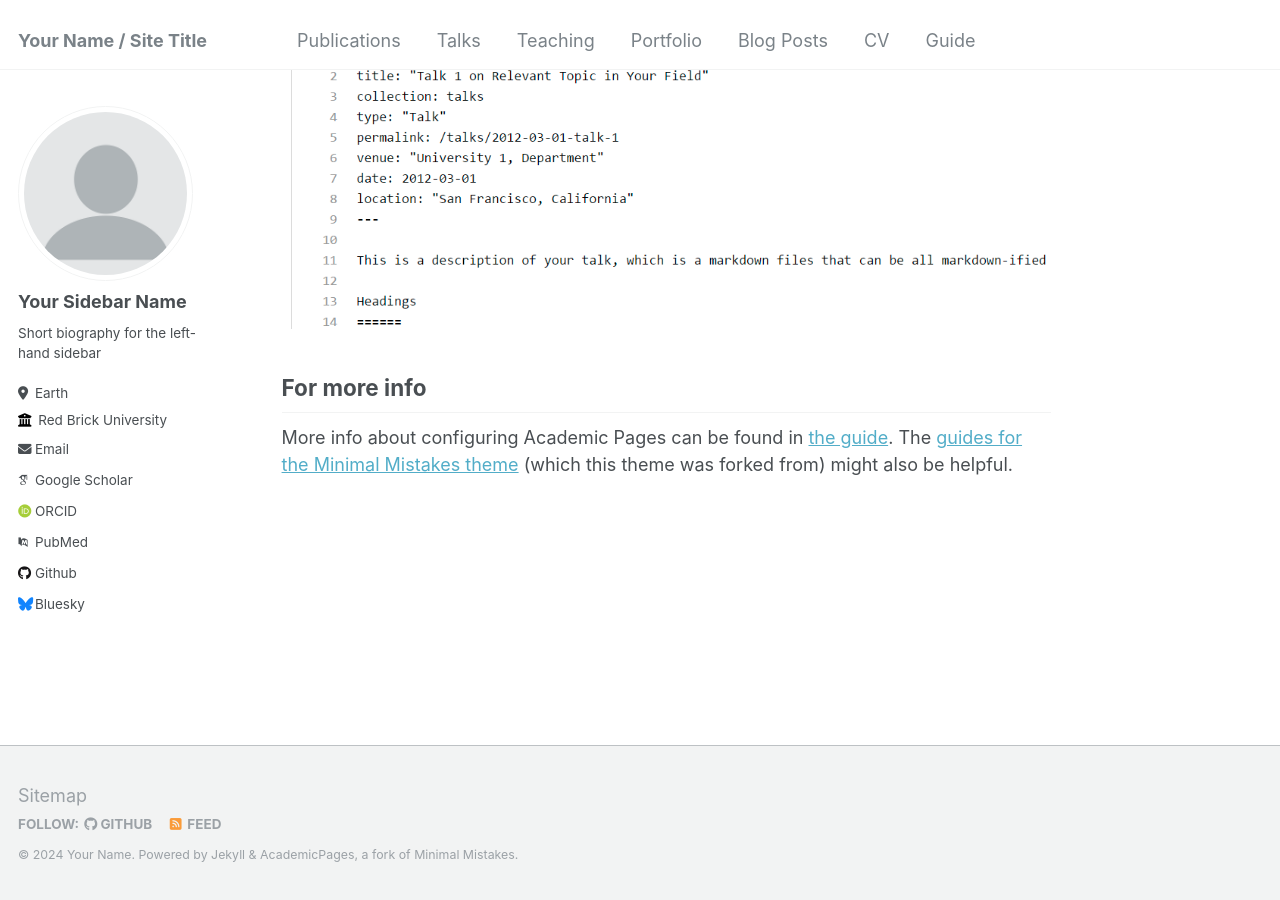
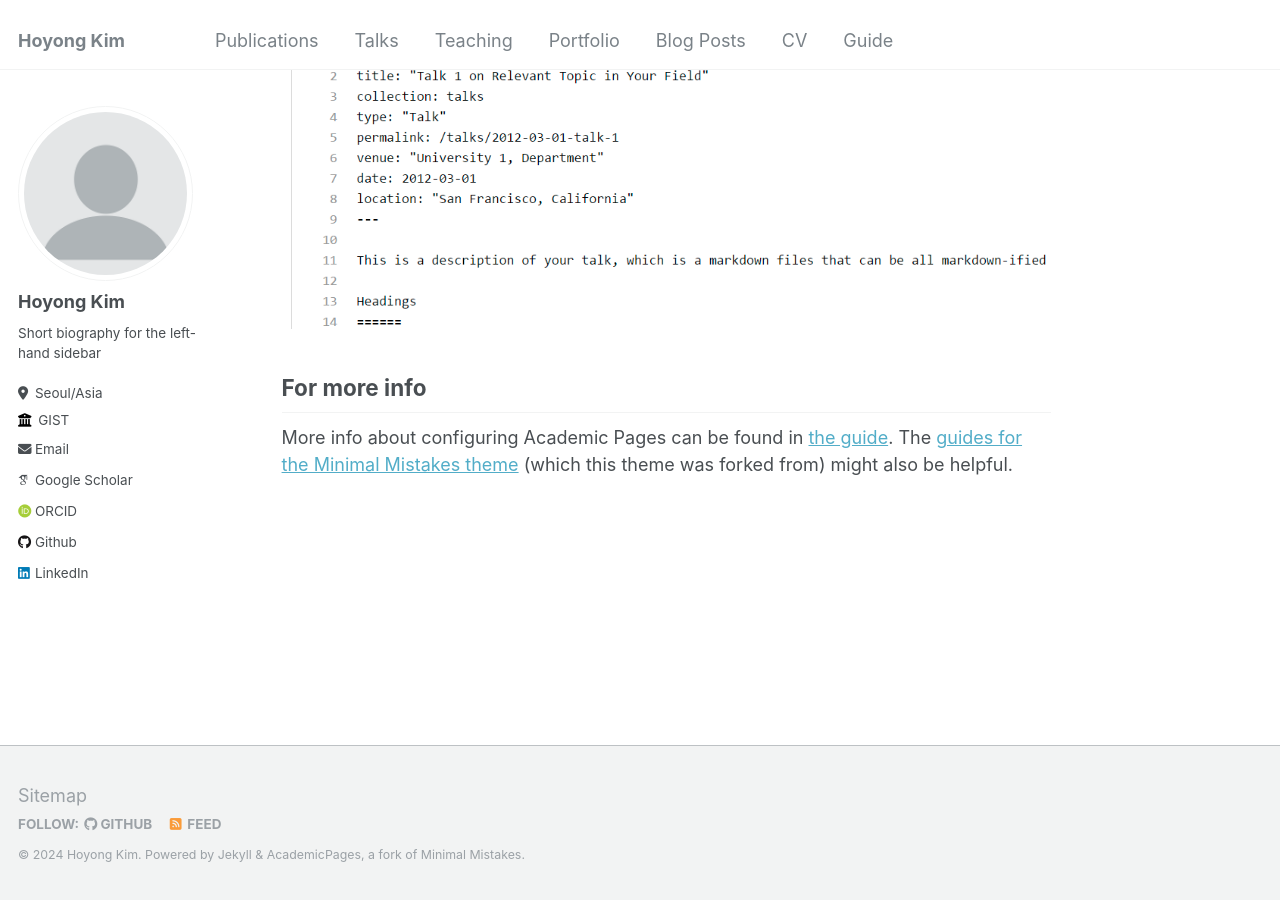
Before and after one commit to khyong/khyong.github.io, a Jekyll site: the page built from _pages/about.md, in a window 1280 px wide and 900 px high, scrolled down 2660 px. Built offline with Jekyll 4.4.1, drawn with Linux system fonts in a browser that asks for light colours; some web fonts are replaced.

Commit message:
Update sidebar

```diff
--- a/_config.yml
+++ b/_config.yml
@@ -8,13 +8,13 @@
 
 # Basic Site Settings
 locale                   : "en-US"
-title                    : "Your Name / Site Title"
+title                    : "Hoyong Kim"
 title_separator          : "-"
-name                     : &name "Your Name"
-description              : &description "personal description"
-url                      : https://academicpages.github.io # the base hostname & protocol for your site e.g. "https://mmistakes.github.io"
+name                     : &name "Hoyong Kim"
+description              : &description "PhD. Candidate"
+url                      : https://khyong.github.io # the base hostname & protocol for your site e.g. "https://mmistakes.github.io"
 baseurl                  : "" # the subpath of your site, e.g. "/blog"
-repository               : "academicpages/academicpages.github.io"
+repository               : "khyong/khyong.github.io"
 
 # Site Author - The following control what appear as part of the author content on the side bar.
 #               If a field is blank the icon and link will not appear, otherwise it will be shown.
@@ -22,33 +22,33 @@ repository               : "academicpages/academicpages.github.io"
 author:
   # Biographic information
   avatar           : "profile.png"
-  name             : "Your Sidebar Name"
+  name             : "Hoyong Kim"
   pronouns         : # example: "she/her"
   bio              : "Short biography for the left-hand sidebar"
-  location         : "Earth"
-  employer         : "Red Brick University"
+  location         : "Seoul/Asia"
+  employer         : "GIST"
   uri              : # URL
-  email            : "none@example.org"
+  email            : "hoyong.kim.96@gmail.com"
 
   # Academic websites
   arxiv            : # URL - Update with the correct link to your profile
-  googlescholar    : "https://scholar.google.com/citations?user=PS_CX0AAAAAJ"
+  googlescholar    : "https://scholar.google.com/citations?user=PaBLiH4AAAAJ&hl=ko&authuser=1"
   impactstory      : # URL
-  orcid            : "http://orcid.org/yourorcidurl"
+  orcid            : "https://orcid.org/0000-0002-1608-1939"
   semantic         : # URL
-  pubmed           : "https://www.ncbi.nlm.nih.gov/pubmed/?term=john+snow"
+  pubmed           : #"https://www.ncbi.nlm.nih.gov/pubmed/?term=john+snow"
   researchgate     : # URL
 
   # Repositories and software development
   bitbucket        : # Username - Update with your username on the site
   codepen          : # Username
   dribbble         : # Username
-  github           : "academicpages"
+  github           : "https://github.com/khyong"
   kaggle           : # Username
   stackoverflow    : # User number or user number and name (i.e., use "1" or "1/jeff-atwood")
 
   # Social media
-  bluesky          : "bsky.app" # Replace this with you Bluesky username
+  bluesky          : #"bsky.app" # Replace this with you Bluesky username
   facebook         : # Username
   flickr           : # Username
   foursquare       : # Username
@@ -57,7 +57,7 @@ author:
   keybase          : # Username
   instagram        : # Username
   lastfm           : # Username
-  linkedin         : # Username
+  linkedin         : "https://www.linkedin.com/in/hoyong-kim-66220a175/"
   mastodon         : # URL
   medium           : # URL
   pinterest        : # Username
```
